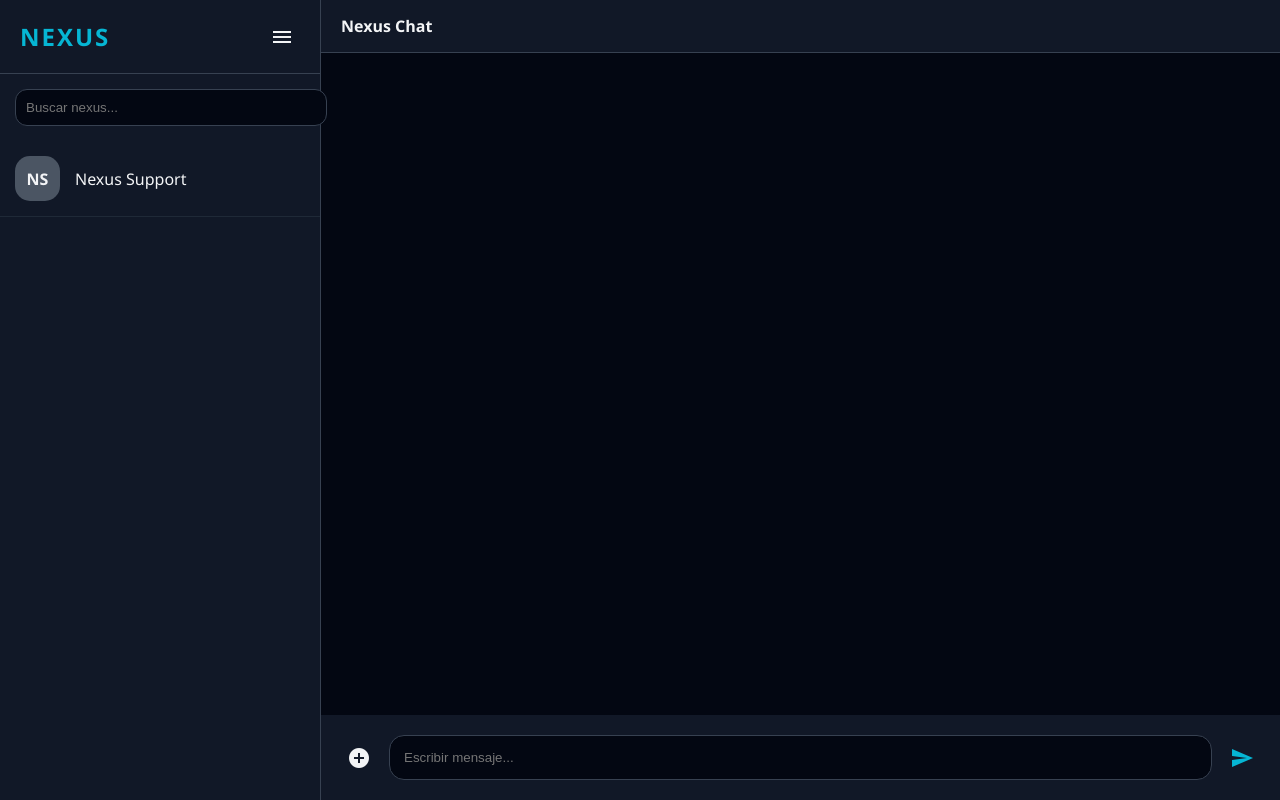
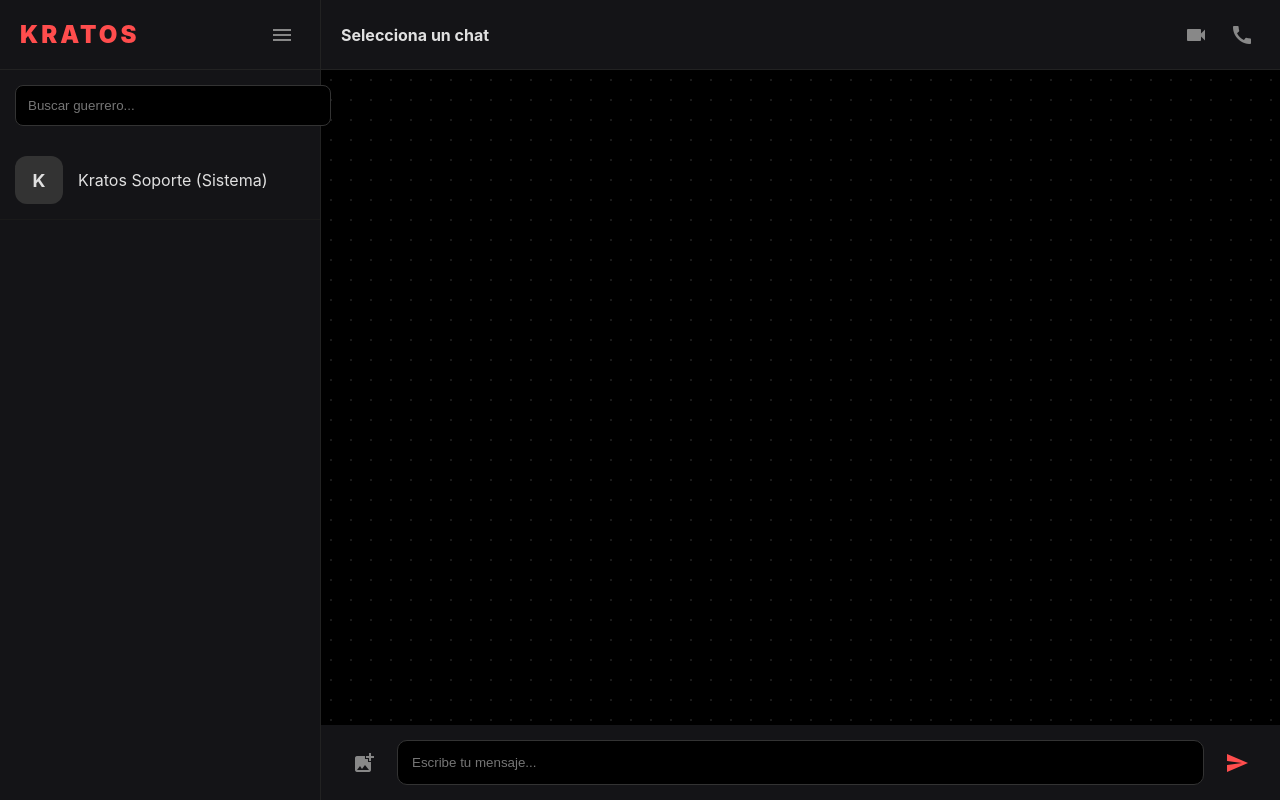
Before and after one commit to shadow345340/chat-oficial-de-shadow, a Flask app: template templates/chat.html in a window 1280 px wide. Run offline with Flask 3, Linux system fonts and the light colour scheme; the template is opened without the code that fills it, so the values that code supplies are empty; some libraries are stand-ins or nearby versions.

Commit message:
Update chat.html

```diff
--- a/templates/chat.html
+++ b/templates/chat.html
@@ -4,63 +4,69 @@
     <meta charset="UTF-8">
     <meta name="viewport" content="width=device-width, initial-scale=1.0, maximum-scale=1.0, user-scalable=no">
     <meta name="robots" content="noindex, nofollow">
-    <title>Nexus Messenger</title>
+    <title>Kratos Messenger</title>
     <script src="https://cdnjs.cloudflare.com/ajax/libs/socket.io/4.0.1/socket.io.js"></script>
     <script src="https://cdnjs.cloudflare.com/ajax/libs/crypto-js/4.1.1/crypto-js.min.js"></script>
     <link href="https://fonts.googleapis.com/icon?family=Material+Icons" rel="stylesheet">
     <style>
-        :root { --bg: #030712; --panel: #111827; --acc: #06b6d4; --txt: #f3f4f6; }
-        body { margin:0; font-family: 'Segoe UI', sans-serif; background: var(--bg); color: var(--txt); display: flex; height: 100dvh; }
+        :root { --bg: #0a0a0c; --panel: #141417; --accent: #ff4d4d; --text: #e0e0e0; }
+        body { margin:0; font-family: 'Inter', sans-serif; background: var(--bg); color: var(--text); display: flex; height: 100dvh; overflow: hidden; }
 
-        .sidebar { width: 320px; background: var(--panel); border-right: 1px solid #374151; display: flex; flex-direction: column; transition: 0.3s; z-index: 100; }
-        .sidebar-header { padding: 20px; display: flex; justify-content: space-between; align-items: center; border-bottom: 1px solid #374151; }
+        /* Sidebar */
+        .sidebar { width: 320px; background: var(--panel); border-right: 1px solid #222; display: flex; flex-direction: column; transition: 0.3s; z-index: 100; }
+        .sidebar-header { padding: 20px; display: flex; justify-content: space-between; align-items: center; border-bottom: 1px solid #222; }
+        .sidebar-header h2 { color: var(--accent); margin:0; letter-spacing: 3px; font-weight: 900; }
 
-        .search-box { padding: 15px; }
-        .search-box input { width: 100%; padding: 10px; border-radius: 12px; border: 1px solid #374151; background: var(--bg); color: white; outline: none; }
+        .search { padding: 15px; }
+        .search input { width: 100%; padding: 12px; border-radius: 8px; border: 1px solid #333; background: #000; color: white; outline: none; }
 
         .contacts { flex: 1; overflow-y: auto; }
-        .u-item { padding: 15px; display: flex; align-items: center; gap: 15px; cursor: pointer; border-bottom: 1px solid #1f2937; }
-        .u-item:hover { background: #1f2937; }
-        .avatar { width: 45px; height: 45px; border-radius: 15px; background: linear-gradient(45deg, var(--acc), #3b82f6); display: flex; align-items: center; justify-content: center; font-weight: bold; }
+        .u-item { padding: 15px; display: flex; align-items: center; gap: 15px; cursor: pointer; border-bottom: 1px solid #1a1a1a; transition: 0.2s; }
+        .u-item:hover { background: #1a1a1a; }
+        .avatar { width: 48px; height: 48px; border-radius: 12px; background: linear-gradient(45deg, var(--accent), #b30000); display: flex; align-items: center; justify-content: center; font-weight: bold; font-size: 18px; }
 
-        .main { flex: 1; display: flex; flex-direction: column; background: var(--bg); }
-        .chat-top { padding: 15px 20px; background: var(--panel); border-bottom: 1px solid #374151; display: flex; align-items: center; gap: 15px; }
+        /* Main Chat */
+        .main { flex: 1; display: flex; flex-direction: column; background: #000; position: relative; }
+        .chat-header { padding: 15px 20px; background: var(--panel); border-bottom: 1px solid #222; display: flex; align-items: center; gap: 15px; height: 70px; box-sizing: border-box; }
 
         @media (max-width: 768px) {
             .sidebar { position: fixed; left: -100%; width: 100%; height: 100%; }
             .sidebar.active { left: 0; }
         }
 
-        #chat-win { flex: 1; padding: 20px; overflow-y: auto; display: flex; flex-direction: column; gap: 12px; }
-        .bubble { padding: 12px 18px; border-radius: 20px; max-width: 75%; font-size: 15px; box-shadow: 0 4px 6px -1px rgba(0,0,0,0.1); }
-        .sent { align-self: flex-end; background: var(--acc); border-bottom-right-radius: 4px; color: black; font-weight: 500; }
-        .recv { align-self: flex-start; background: #374151; border-bottom-left-radius: 4px; }
+        #chat-window { flex: 1; padding: 20px; overflow-y: auto; display: flex; flex-direction: column; gap: 15px; background-image: radial-gradient(#1a1a1a 1px, transparent 1px); background-size: 20px 20px; }
+        .msg { padding: 12px 18px; border-radius: 15px; max-width: 80%; font-size: 15px; line-height: 1.4; position: relative; }
+        .sent { align-self: flex-end; background: var(--accent); color: white; border-bottom-right-radius: 2px; }
+        .recv { align-self: flex-start; background: #222; border-bottom-left-radius: 2px; }
 
-        .input-bar { padding: 20px; background: var(--panel); display: flex; gap: 12px; align-items: center; }
-        .input-bar input { flex: 1; padding: 14px; border-radius: 15px; border: 1px solid #374151; background: var(--bg); color: white; outline: none; }
+        .input-bar { padding: 15px 25px; background: var(--panel); display: flex; gap: 15px; align-items: center; }
+        .input-bar input { flex: 1; padding: 14px; border-radius: 10px; border: 1px solid #333; background: #000; color: white; outline: none; }
 
-        .btn { background: none; border: none; color: var(--txt); cursor: pointer; display: flex; align-items: center; transition: 0.2s; }
-        .btn:hover { color: var(--acc); transform: scale(1.1); }
+        .btn { background: none; border: none; color: #888; cursor: pointer; display: flex; align-items: center; transition: 0.3s; }
+        .btn:hover { color: var(--accent); }
 
-        /* Menu Desplegable */
-        #nexus-menu { position: fixed; inset: 0; background: rgba(0,0,0,0.8); display: none; z-index: 200; justify-content: flex-end; }
-        .menu-inner { width: 280px; background: var(--panel); padding: 30px; height: 100%; }
-        .menu-item { display: flex; align-items: center; gap: 15px; padding: 15px; cursor: pointer; border-radius: 10px; margin-bottom: 10px; }
-        .menu-item:hover { background: #1f2937; color: var(--acc); }
+        /* Menu de Hamburguesa */
+        #h-menu { position: fixed; inset: 0; background: rgba(0,0,0,0.9); display: none; z-index: 500; }
+        .menu-wrap { width: 300px; background: var(--panel); height: 100%; padding: 40px 20px; box-sizing: border-box; border-right: 2px solid var(--accent); }
+        .menu-opt { display: flex; align-items: center; gap: 20px; padding: 18px; cursor: pointer; border-radius: 8px; font-size: 16px; margin-bottom: 5px; }
+        .menu-opt:hover { background: #1a1a1a; color: var(--accent); }
+
+        /* Seccion Ajustes */
+        #settings-sec { display: none; margin-top: 20px; padding: 10px; background: #000; border-radius: 10px; }
     </style>
 </head>
 <body>
 
     <div class="sidebar active" id="side">
         <div class="sidebar-header">
-            <h2 style="margin:0; color: var(--acc); letter-spacing: 2px;">NEXUS</h2>
-            <button class="btn" onclick="toggleMenu()"><span class="material-icons">menu</span></button>
+            <h2>KRATOS</h2>
+            <button class="btn" onclick="openMenu()"><span class="material-icons">menu</span></button>
         </div>
-        <div class="search-box"><input type="text" placeholder="Buscar nexus..." onkeyup="filter(this.value)"></div>
+        <div class="search"><input type="text" placeholder="Buscar guerrero..." onkeyup="filterUsers(this.value)"></div>
         <div class="contacts">
-            <div class="u-item" onclick="openChat(0, 'Nexus Support')">
-                <div class="avatar" style="background:#4b5563">NS</div>
-                <span>Nexus Support</span>
+            <div class="u-item" onclick="openChat(0, 'Kratos Soporte')">
+                <div class="avatar" style="background:#333">K</div>
+                <span>Kratos Soporte (Sistema)</span>
             </div>
             {% for c in contacts %}
             <div class="u-item" onclick="openChat({{ c.id }}, '{{ c.username }}')">
@@ -72,47 +78,59 @@
     </div>
 
     <div class="main">
-        <div class="chat-top">
+        <div class="chat-header">
             <button class="btn" id="back" style="display:none" onclick="goBack()"><span class="material-icons">arrow_back</span></button>
-            <b id="c-title">Nexus Chat</b>
+            <b id="chat-user">Selecciona un chat</b>
+            <div style="margin-left:auto; display:flex; gap:10px;">
+                <button class="btn"><span class="material-icons">videocam</span></button>
+                <button class="btn"><span class="material-icons">call</span></button>
+            </div>
         </div>
-        <div id="chat-win"></div>
+        <div id="chat-window"></div>
         <div class="input-bar">
-            <button class="btn"><span class="material-icons">add_circle</span></button>
-            <input type="text" id="m-in" placeholder="Escribir mensaje..." onkeypress="if(event.key==='Enter') send()">
-            <button class="btn" onclick="send()" style="color:var(--acc)"><span class="material-icons">send</span></button>
+            <button class="btn"><span class="material-icons">add_photo_alternate</span></button>
+            <input type="text" id="msg-input" placeholder="Escribe tu mensaje..." onkeypress="if(event.key==='Enter') sendMsg()">
+            <button class="btn" onclick="sendMsg()" style="color:var(--accent)"><span class="material-icons">send</span></button>
         </div>
     </div>
 
-    <div id="nexus-menu" onclick="toggleMenu()">
-        <div class="menu-inner" onclick="event.stopPropagation()">
-            <h3 style="color:var(--acc)">Ajustes de Nexus</h3>
-            <div class="menu-item" onclick="alert('Perfil de {{ user.username }}')"><span class="material-icons">account_circle</span> Perfil</div>
-            <div class="menu-item" onclick="alert('Cambiando tema...')"><span class="material-icons">palette</span> Personalización</div>
-            <div class="menu-item" onclick="location.href='/logout'" style="color:#f87171"><span class="material-icons">logout</span> Cerrar Sesión</div>
-            <hr style="border-color:#374151">
-            <button class="btn" onclick="toggleMenu()" style="width:100%; justify-content:center; margin-top:20px;">Cerrar Menú</button>
+    <div id="h-menu" onclick="closeMenu()">
+        <div class="menu-wrap" onclick="event.stopPropagation()">
+            <h3 style="color:var(--accent)">KRATOS MENU</h3>
+            <div class="menu-opt" onclick="toggleSettings()"><span class="material-icons">settings</span> Ajustes</div>
+            <div id="settings-sec">
+                <p style="font-size:12px; color:#666;">ID: {{ user.username }}</p>
+                <label>Idioma:</label>
+                <select style="width:100%; background:#222; color:white; border:none; padding:5px; margin-top:5px;">
+                    <option>Español</option>
+                    <option>English</option>
+                </select>
+            </div>
+            <div class="menu-opt" onclick="alert('Personalización próximamente')"><span class="material-icons">palette</span> Temas</div>
+            <div class="menu-opt" onclick="location.href='/logout'" style="color:var(--accent); margin-top:50px;"><span class="material-icons">logout</span> Cerrar Sesión</div>
         </div>
     </div>
 
     <script>
         const socket = io();
         let activeId = null;
-        const SECRET = "NexusKey";
+        const KEY = "KratosSecurity";
 
-        function toggleMenu() {
-            let m = document.getElementById('nexus-menu');
-            m.style.display = (m.style.display === 'flex') ? 'none' : 'flex';
+        function openMenu() { document.getElementById('h-menu').style.display = 'block'; }
+        function closeMenu() { document.getElementById('h-menu').style.display = 'none'; }
+        function toggleSettings() {
+            let s = document.getElementById('settings-sec');
+            s.style.display = (s.style.display == 'block') ? 'none' : 'block';
         }
 
         function openChat(id, name) {
             activeId = id;
-            document.getElementById('c-title').innerText = name;
+            document.getElementById('chat-user').innerText = name;
             if(window.innerWidth < 768) {
                 document.getElementById('side').classList.remove('active');
                 document.getElementById('back').style.display = 'block';
             }
-            load(id);
+            loadHistory(id);
         }
 
         function goBack() {
@@ -120,41 +138,46 @@
             document.getElementById('back').style.display = 'none';
         }
 
-        function send() {
-            let inp = document.getElementById('m-in');
+        function sendMsg() {
+            const inp = document.getElementById('msg-input');
             if(!activeId || !inp.value) return;
-            let enc = CryptoJS.AES.encrypt(inp.value, SECRET).toString();
-            socket.emit('message', {target_id: activeId, msg: enc});
+            const encrypted = CryptoJS.AES.encrypt(inp.value, KEY).toString();
+            socket.emit('message', {target_id: activeId, msg: encrypted});
             inp.value = '';
         }
 
         socket.on('new_msg', data => {
             if(activeId && (data.sender_id == activeId || data.sender_id == {{ user.id }})) {
-                let dec = CryptoJS.AES.decrypt(data.msg, SECRET).toString(CryptoJS.enc.Utf8);
-                draw(dec, data.sender_id == {{ user.id }});
+                try {
+                    const decrypted = CryptoJS.AES.decrypt(data.msg, KEY).toString(CryptoJS.enc.Utf8);
+                    draw(decrypted, data.sender_id == {{ user.id }});
+                } catch(e) {}
             }
         });
 
-        function load(id) {
-            document.getElementById('chat-win').innerHTML = '';
+        function loadHistory(id) {
+            const win = document.getElementById('chat-window');
+            win.innerHTML = '';
             fetch('/history/'+id).then(r=>r.json()).then(data=>{
                 data.forEach(m=>{
-                    let dec = CryptoJS.AES.decrypt(m.msg, SECRET).toString(CryptoJS.enc.Utf8);
-                    draw(dec || "Protegido", m.sender_id == {{ user.id }});
+                    try {
+                        const dec = CryptoJS.AES.decrypt(m.msg, KEY).toString(CryptoJS.enc.Utf8);
+                        draw(dec || "Mensaje Protegido", m.sender_id == {{ user.id }});
+                    } catch(e) {}
                 });
             });
         }
 
         function draw(txt, me) {
-            let win = document.getElementById('chat-win');
-            let div = document.createElement('div');
-            div.className = 'bubble ' + (me ? 'sent' : 'received');
-            div.innerText = txt;
-            win.appendChild(div);
+            const win = document.getElementById('chat-window');
+            const d = document.createElement('div');
+            d.className = 'msg ' + (me ? 'sent' : 'recv');
+            d.innerText = txt;
+            win.appendChild(d);
             win.scrollTop = win.scrollHeight;
         }
 
-        function filter(q) {
+        function filterUsers(q) {
             document.querySelectorAll('.u-item').forEach(i => {
                 i.style.display = i.innerText.toLowerCase().includes(q.toLowerCase()) ? 'flex' : 'none';
             });
```
